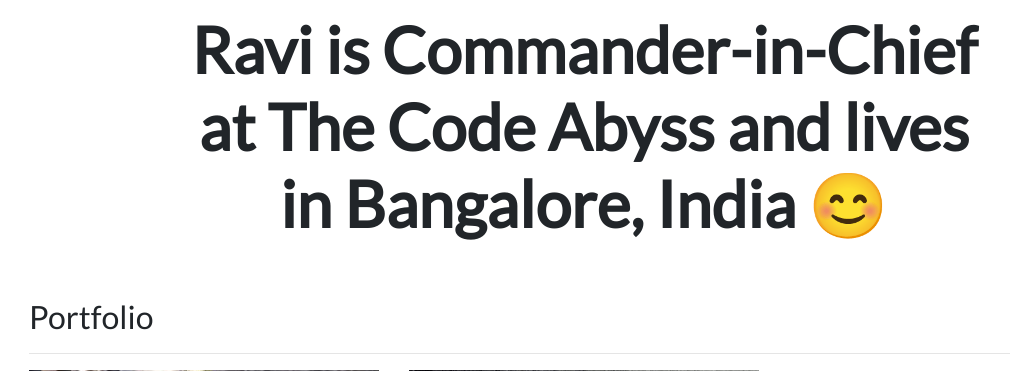
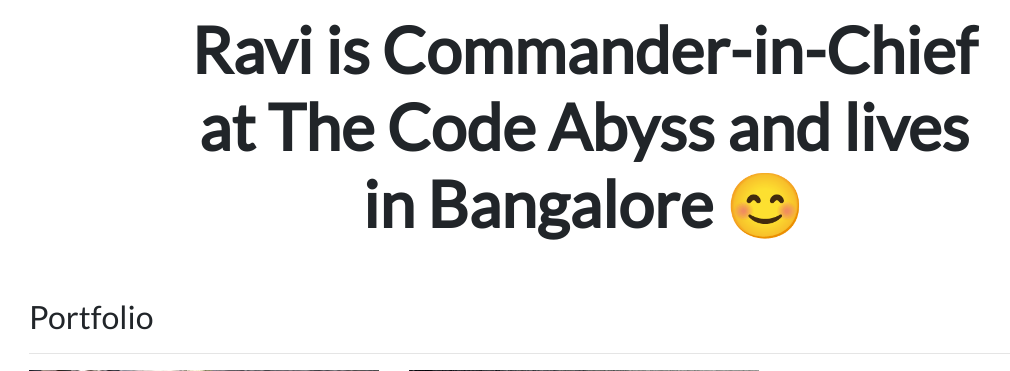
Before and after one commit to gkravi/django-portfolio, a Django app: page / in a window 1280 px wide. Shown: the part 521-892 px from the top of the page, without its empty margins (56-1066 px from the left). Run offline with Django 3.2, Linux system fonts and the light colour scheme; data comes from the database, SQL or seed files in the repository; some libraries are stand-ins or nearby versions.

Commit message:
update hom.html

```diff
--- a/portfolio/templates/portfolio/home.html
+++ b/portfolio/templates/portfolio/home.html
@@ -12,7 +12,7 @@
 
 <div class="row justify-content-center mb-3">
   <div class="col-md-9 text-center">
-    <h1 id="hometext" class="font-weight-bold">Ravi is Commander-in-Chief at The Code Abyss and lives in Bangalore, India 😊</h1>
+    <h1 id="hometext" class="font-weight-bold">Ravi is Commander-in-Chief at The Code Abyss and lives in Bangalore 😊</h1>
   </div>
 </div>
 
```
